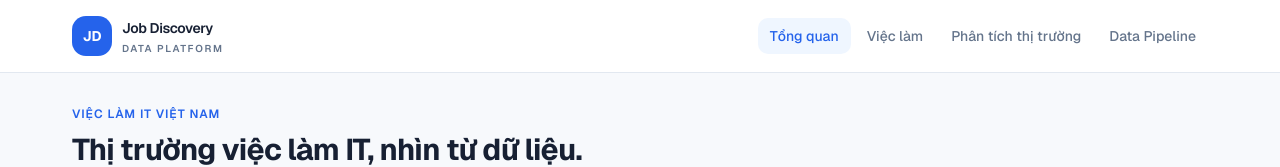
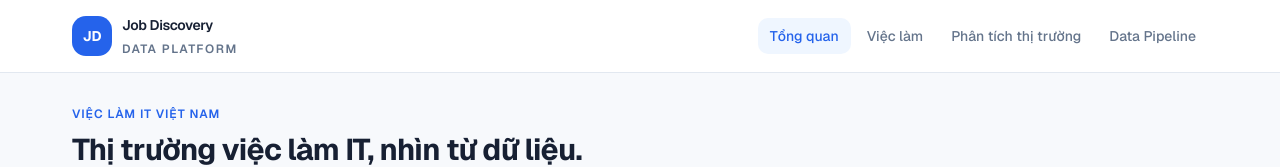
Before and after one commit to VoHoangPhucDTA/job-discovery-platform, a Next.js app in the folder frontend/: page / in a window 1280 px wide. Shown: the top 167 px of the page. Built offline with nearby package versions, Linux system fonts and the light colour scheme.

Commit message:
style(ui): align brand subtitle with typography scale

```diff
--- a/frontend/app/components/shell/app-shell.tsx
+++ b/frontend/app/components/shell/app-shell.tsx
@@ -25,7 +25,7 @@ function Brand() {
         <span className="text-body-emphasis font-semibold tracking-tight text-foreground">
           Job Discovery
         </span>
-        <span className="mt-1 text-[10px] font-semibold uppercase tracking-[0.16em] text-muted-foreground">
+        <span className="mt-1 text-small font-semibold uppercase tracking-[0.12em] text-muted-foreground">
           Data Platform
         </span>
       </span>
```
